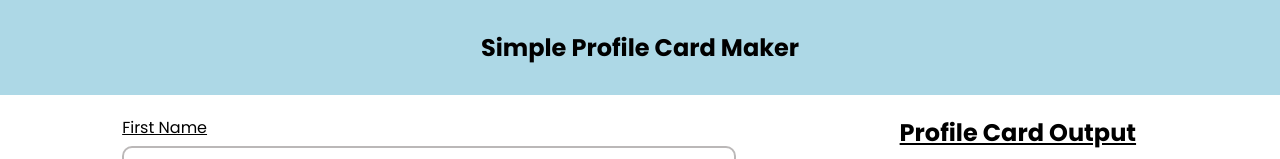
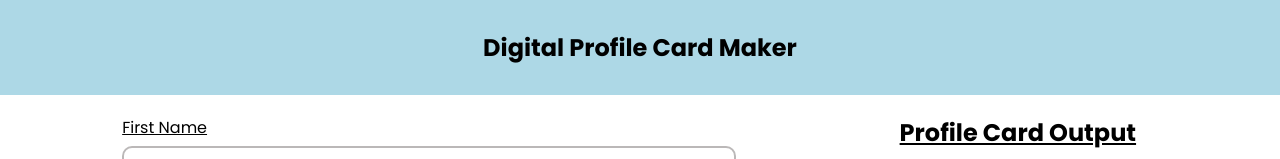
Before and after one commit to KP1709/DigitalProfileCardMaker, a React (Vite) app: page / in a window 1280 px wide. Shown: the top 159 px of the page. Built offline with nearby package versions, Linux system fonts and the light colour scheme.

Commit message:
Changed title of project from simple... to digital...

```diff
--- a/index.html
+++ b/index.html
@@ -8,7 +8,7 @@
     <link href="https://fonts.googleapis.com/css2?family=Poppins:ital,wght@0,100;0,200;0,300;0,400;0,500;0,600;0,700;0,800;0,900;1,100;1,200;1,300;1,400;1,500;1,600;1,700;1,800;1,900&display=swap" rel="stylesheet">
     <link rel="stylesheet" href="/src/styles/styles.css">
     <link rel="icon" type="image/x-icon" href="/src/assets/favicon.ico">
-    <title>Simple Profile Card Maker</title>
+    <title>Digital Profile Card Maker</title>
   </head>
   <body>
     <div id="root"></div>
--- a/src/components/Header.jsx
+++ b/src/components/Header.jsx
@@ -1,11 +1,9 @@
 import React from "react"
-import { FontAwesomeIcon } from "@fortawesome/react-fontawesome";
-import { faLinkedin } from "@fortawesome/free-brands-svg-icons";
 
 export default function Header() {
     return (
         <header>
-            <h2 className="title">Simple Profile Card Maker</h2>
+            <h2 className="title">Digital Profile Card Maker</h2>
         </header>
     )
 }
```
